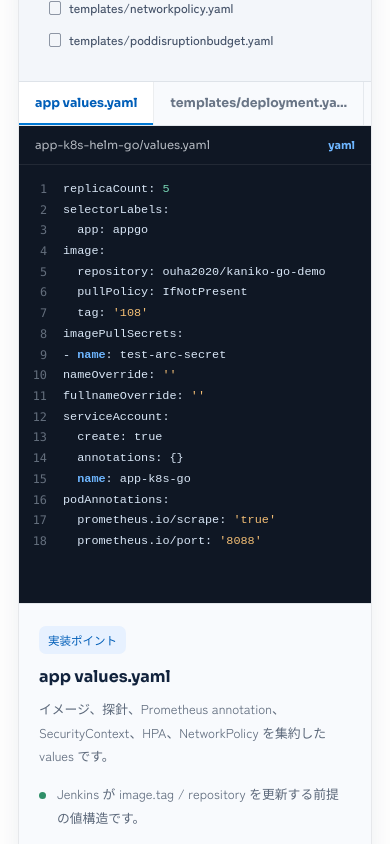
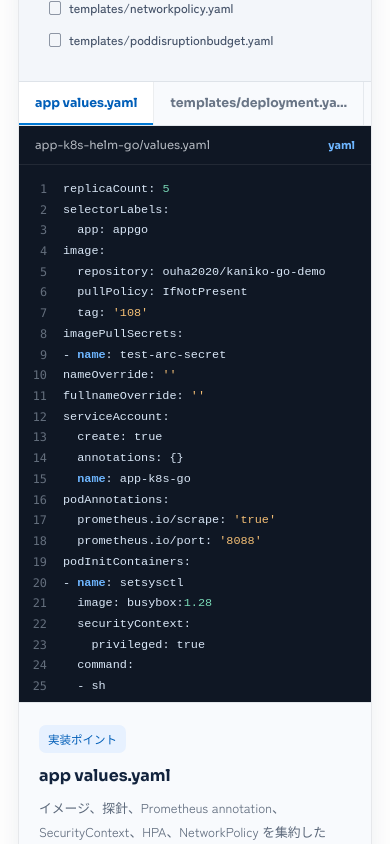
Before and after one commit to ouha2020/portfolio, a React (Vite) app: page / in a window 390 px wide. Shown: the part 5820-6664 px from the top of the page. Built offline with nearby package versions, Linux system fonts and the light colour scheme.

Commit message:
fix code browser fill layout

```diff
--- a/src/codeBrowser.css
+++ b/src/codeBrowser.css
@@ -134,7 +134,9 @@
 .code-browser {
   display: grid;
   grid-template-columns: 220px minmax(0, 1fr) 250px;
-  min-height: 520px;
+  height: min(760px, calc(100vh - 112px));
+  min-height: 620px;
+  align-items: stretch;
   overflow: hidden;
   border-top: 1px solid rgba(18, 35, 61, 0.08);
   border-radius: 0 0 16px 16px;
@@ -142,6 +144,7 @@
 }
 
 .file-tree {
+  min-height: 0;
   overflow: auto;
   padding: 16px 10px;
   border-right: 1px solid rgba(18, 35, 61, 0.09);
@@ -201,12 +204,16 @@
 }
 
 .code-main {
+  display: flex;
+  min-height: 0;
   min-width: 0;
+  flex-direction: column;
   background: #ffffff;
 }
 
 .code-tabs {
   display: flex;
+  flex: 0 0 auto;
   overflow-x: auto;
   border-bottom: 1px solid rgba(18, 35, 61, 0.09);
   background: #f8fafd;
@@ -235,12 +242,16 @@
 }
 
 .code-window {
-  min-height: 477px;
+  display: flex;
+  min-height: 0;
+  flex: 1 1 auto;
+  flex-direction: column;
   background: #0f1724;
 }
 
 .code-window-title {
   display: flex;
+  flex: 0 0 auto;
   min-width: 0;
   align-items: center;
   justify-content: space-between;
@@ -263,7 +274,8 @@
 }
 
 .code-block {
-  height: 430px;
+  min-height: 0;
+  flex: 1 1 auto;
   margin: 0;
   overflow: auto;
   padding: 14px 0 18px;
@@ -328,6 +340,7 @@
 }
 
 .code-details {
+  min-height: 0;
   overflow: auto;
   padding: 22px 20px;
   border-left: 1px solid rgba(18, 35, 61, 0.09);
@@ -398,6 +411,13 @@
 
   .code-browser {
     grid-template-columns: 210px minmax(0, 1fr);
+    height: auto;
+    min-height: 0;
+  }
+
+  .code-main {
+    height: 620px;
+    min-height: 0;
   }
 
   .code-details {
@@ -435,7 +455,8 @@
   }
 
   .code-block {
-    height: 390px;
+    height: auto;
+    flex: 1 1 auto;
     font-size: 0.74rem;
   }
 
```
